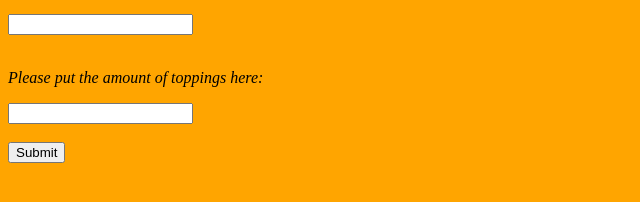
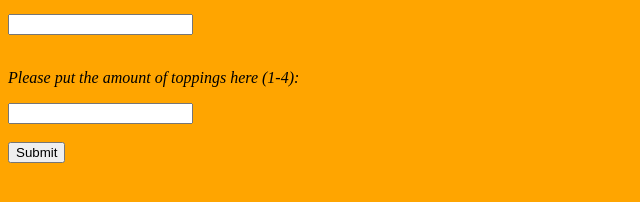
Before and after one commit to matthias-bo/assignment-6b, a plain HTML site: page index.html in a window 1280 px wide. Shown: the part 298-500 px from the top of the page, 0-640 px from the left. Drawn offline with Linux system fonts and the light colour scheme.

Commit message:
commit messages

```diff
--- a/index.html
+++ b/index.html
@@ -47,7 +47,7 @@
     <input type="text" id="sizepizza">
     <br>
     <br>
-    <p><i>Please put the amount of toppings here:</i></p>
+    <p><i>Please put the amount of toppings here (1-4):</i></p>
     <input type="text" id="toppingstyped">
     <br>
     <br>
```
